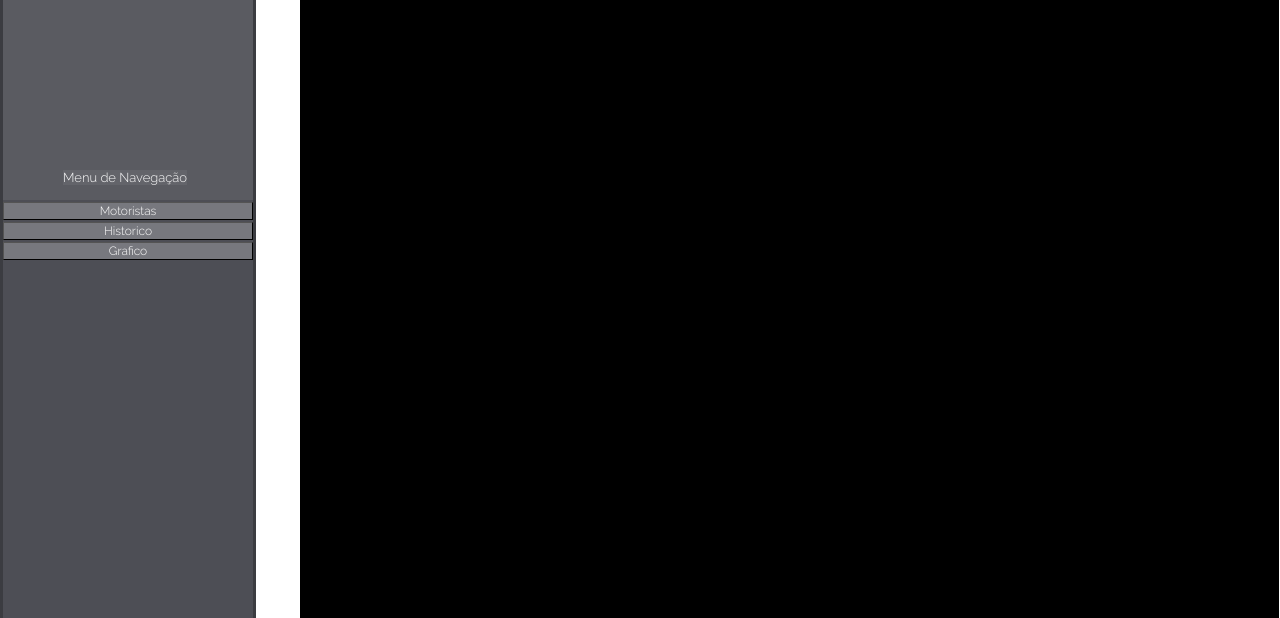
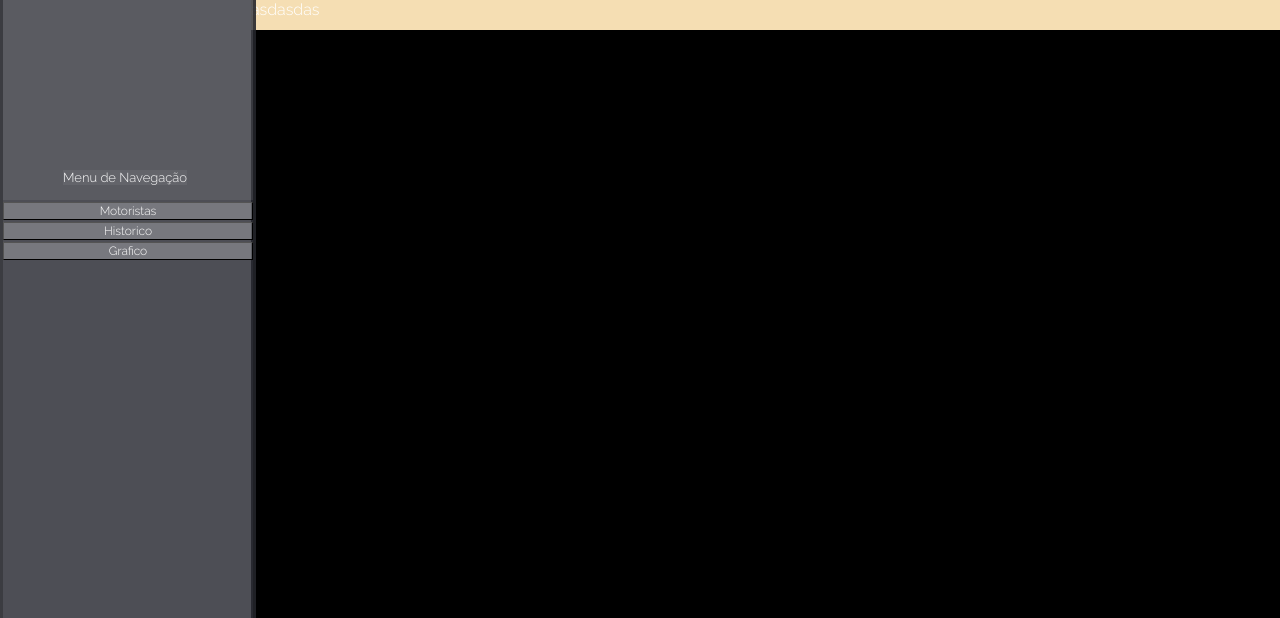
Before and after one commit to BrunoBorgert/Projeto, a plain HTML site: page main.html in a window 1280 px wide. Shown: the top 618 px of the page. Drawn offline with Linux system fonts and the light colour scheme.

Commit message:
Update style.css
ajustes -

```diff
--- a/style.css
+++ b/style.css
@@ -133,10 +133,15 @@ input {
 }
 .menumotorista{
     height: 100%;
-    width: 76.5%;
-    position: absolute;
+    width: 750%;
+    position: fixed;
     top: 0px;
-    right:50% ;
-    left: 23.4%;
+    right:100%;
+    left:251px;
     background-color: rgb(0, 0, 0);
+    color: white;
 }
+#headermotorista{
+    background-color: wheat;
+    height: 30px;
+}
```
